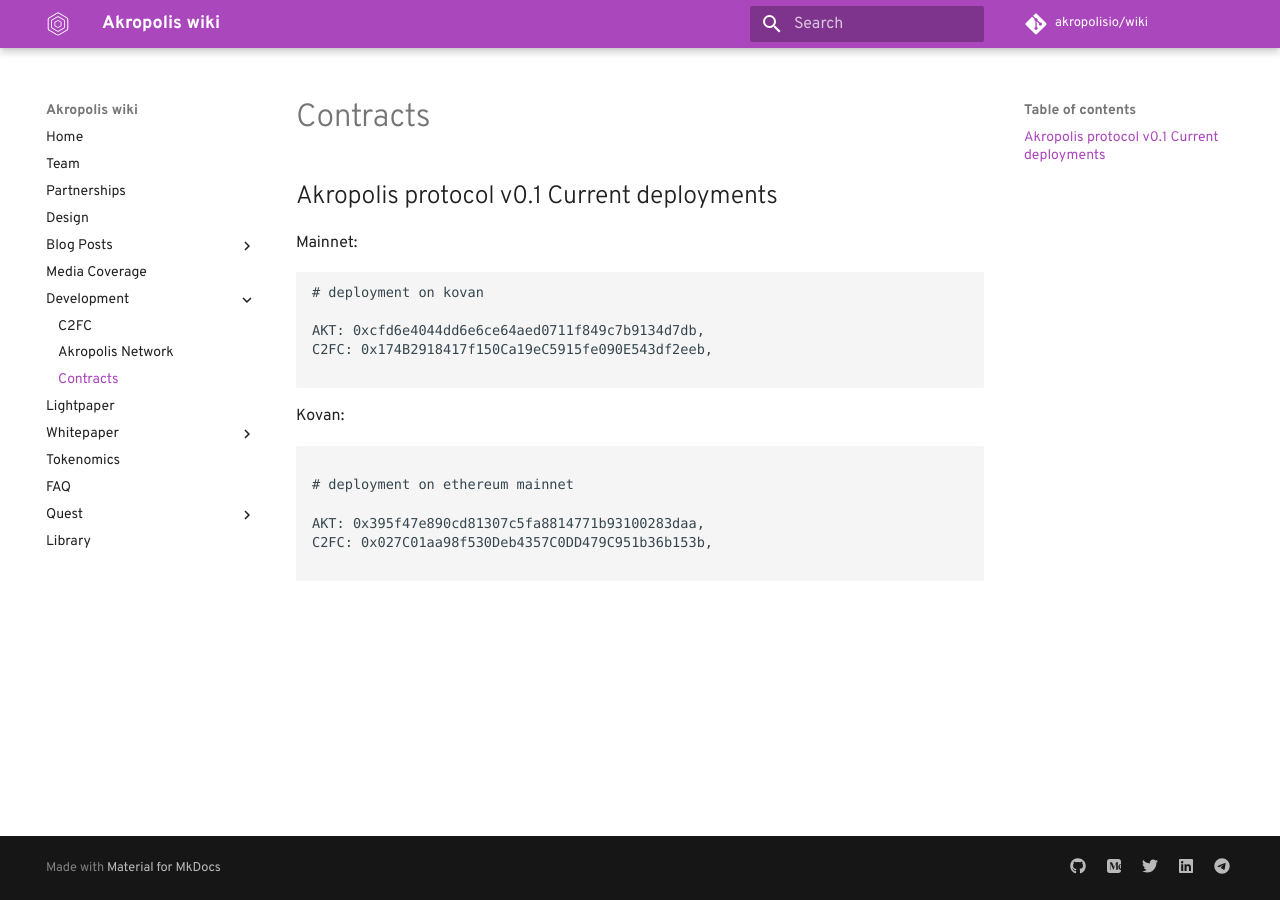
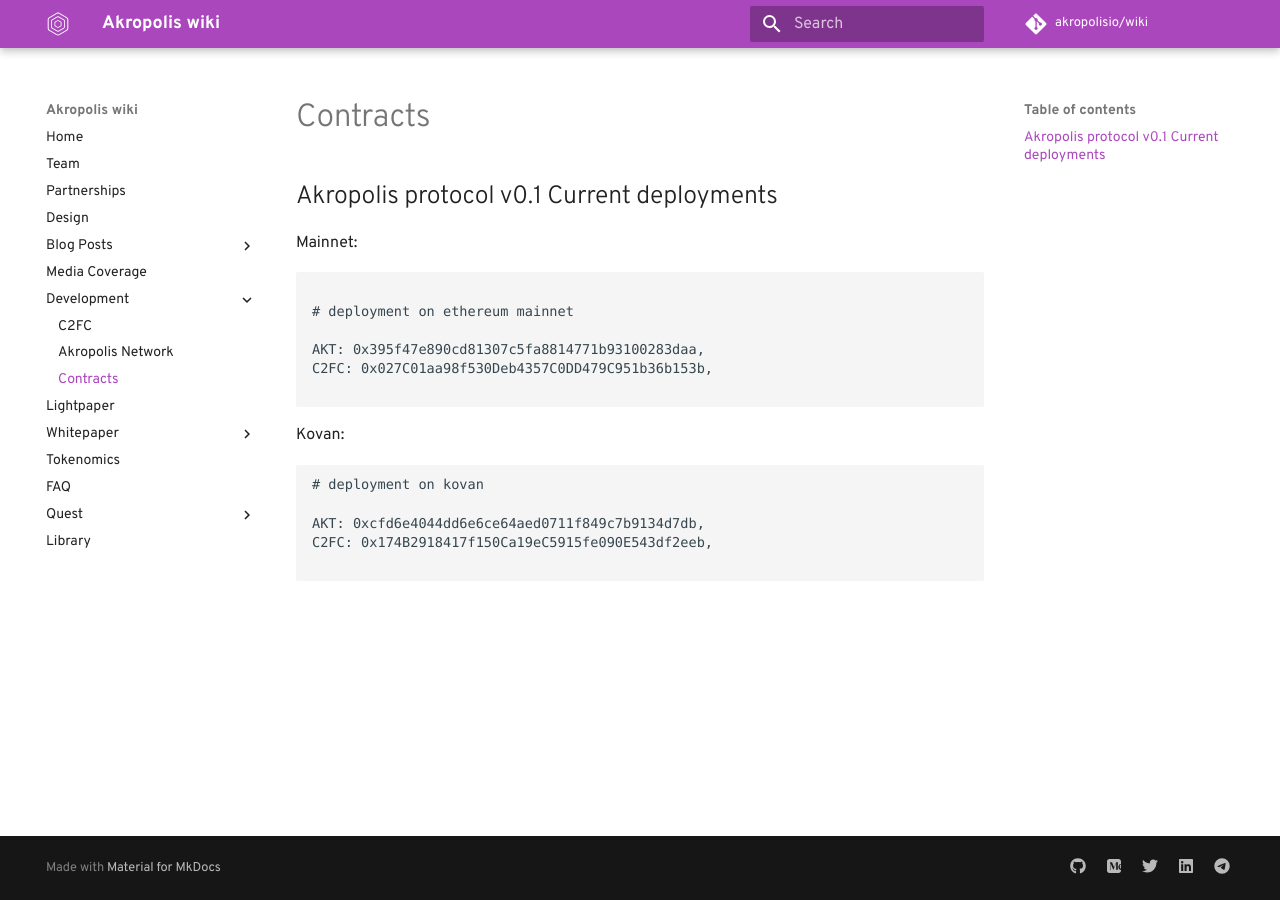
Before and after one commit to kaonone/wiki, an MkDocs documentation site: the page built from docs/contracts.md, in a window 1280 px wide. Built offline with MkDocs 1.6.1 and Material for MkDocs 9.7.7, drawn with Linux system fonts in a browser that asks for light colours; some web fonts are replaced; comment, search, counter and statistics services are not loaded; old or Windows-style settings are respelled for this version of MkDocs; some of the changed lines change nothing that is shown.

Commit message:
Contracts fix

````diff
--- a/docs/contracts.md
+++ b/docs/contracts.md
@@ -4,16 +4,6 @@
 
 
 Mainnet:
-
-```bash
-# deployment on kovan
-
-AKT: 0xcfd6e4044dd6e6ce64aed0711f849c7b9134d7db,
-C2FC: 0x174B2918417f150Ca19eC5915fe090E543df2eeb,
-
-```
-
-Kovan:
 
 ```bash
 
@@ -23,3 +13,13 @@
 C2FC: 0x027C01aa98f530Deb4357C0DD479C951b36b153b,
 
 ```
+
+Kovan:
+
+```bash
+# deployment on kovan
+
+AKT: 0xcfd6e4044dd6e6ce64aed0711f849c7b9134d7db,
+C2FC: 0x174B2918417f150Ca19eC5915fe090E543df2eeb,
+
+```
````
